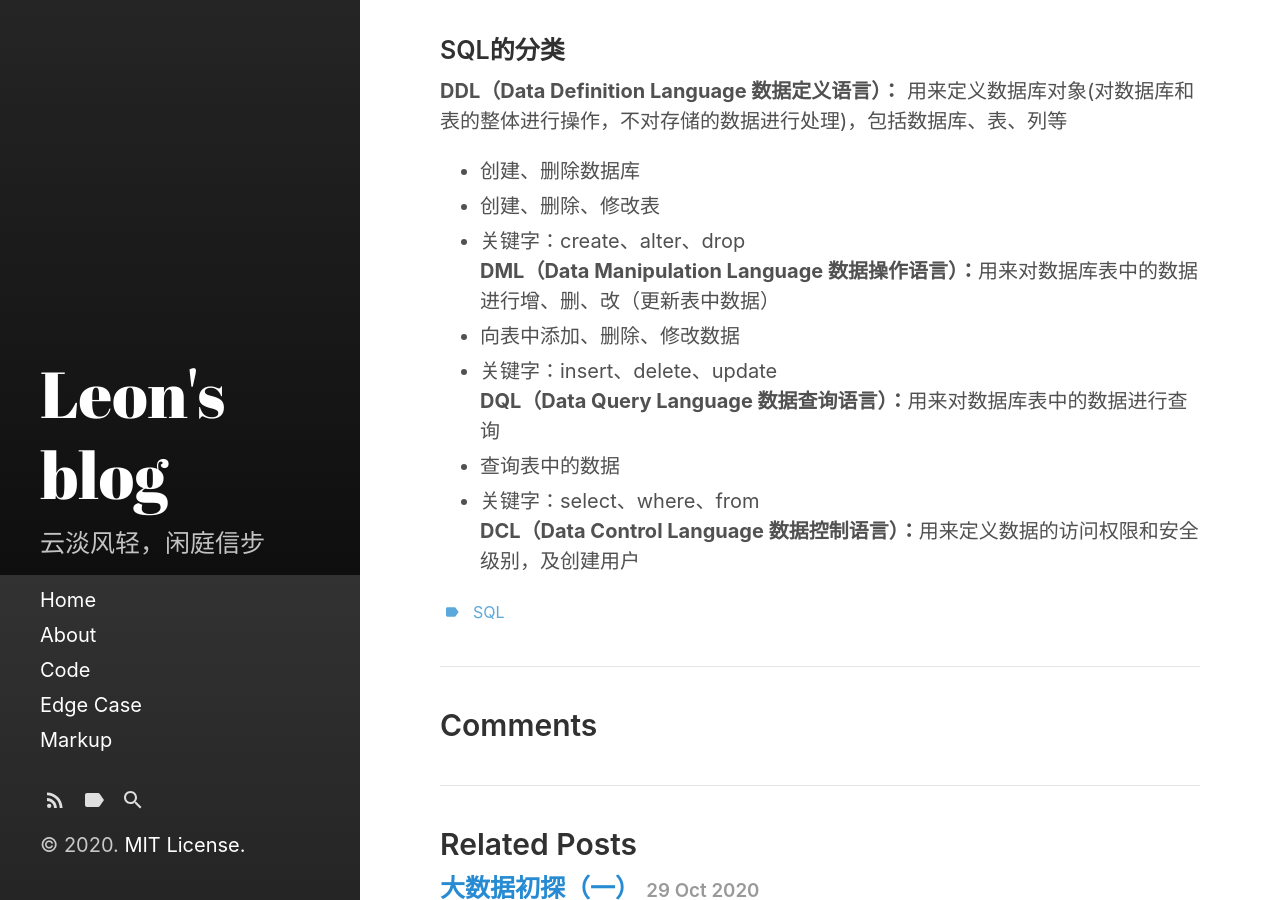
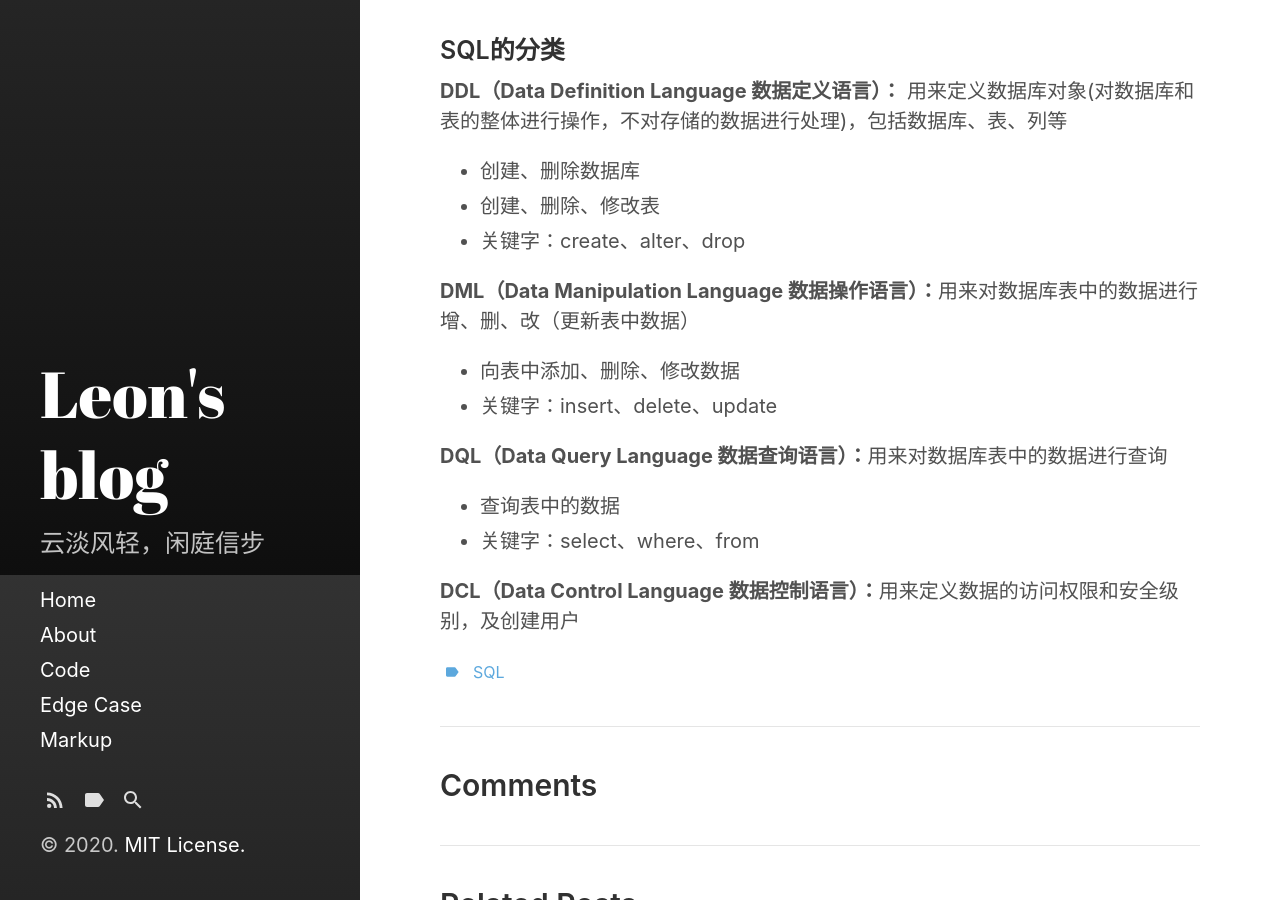
Before and after one commit to WnLeon/blog, a Jekyll site: the page built from _posts/2020-10-29-SQL语言基础.md, in a window 1280 px wide and 900 px high, scrolled down 325 px. Built offline with Jekyll 4.4.1, drawn with Linux system fonts in a browser that asks for light colours.

Commit message:
category add  2020/10/29

```diff
--- a/_posts/2020-10-29-SQL语言基础.md
+++ b/_posts/2020-10-29-SQL语言基础.md
@@ -15,11 +15,14 @@ SQL语言是一种数据库查询和程序设计语言，用于存取数据以
 <b> DDL（Data Definition Language 数据定义语言）：</b>  用来定义数据库对象(对数据库和表的整体进行操作，不对存储的数据进行处理)，包括数据库、表、列等<br>
 - 创建、删除数据库<br>
 - 创建、删除、修改表<br>
-- 关键字：create、alter、drop<br>
+- 关键字：create、alter、drop
+
 <b>DML（Data Manipulation Language 数据操作语言）：</b>用来对数据库表中的数据进行增、删、改（更新表中数据）<br>
 - 向表中添加、删除、修改数据<br>
-- 关键字：insert、delete、update<br>
+- 关键字：insert、delete、update
+
 <b>DQL（Data Query Language 数据查询语言）：</b>用来对数据库表中的数据进行查询<br>
 - 查询表中的数据<br>
-- 关键字：select、where、from<br>
+- 关键字：select、where、from
+
 <b>DCL（Data Control Language 数据控制语言）：</b>用来定义数据的访问权限和安全级别，及创建用户<br>
```
